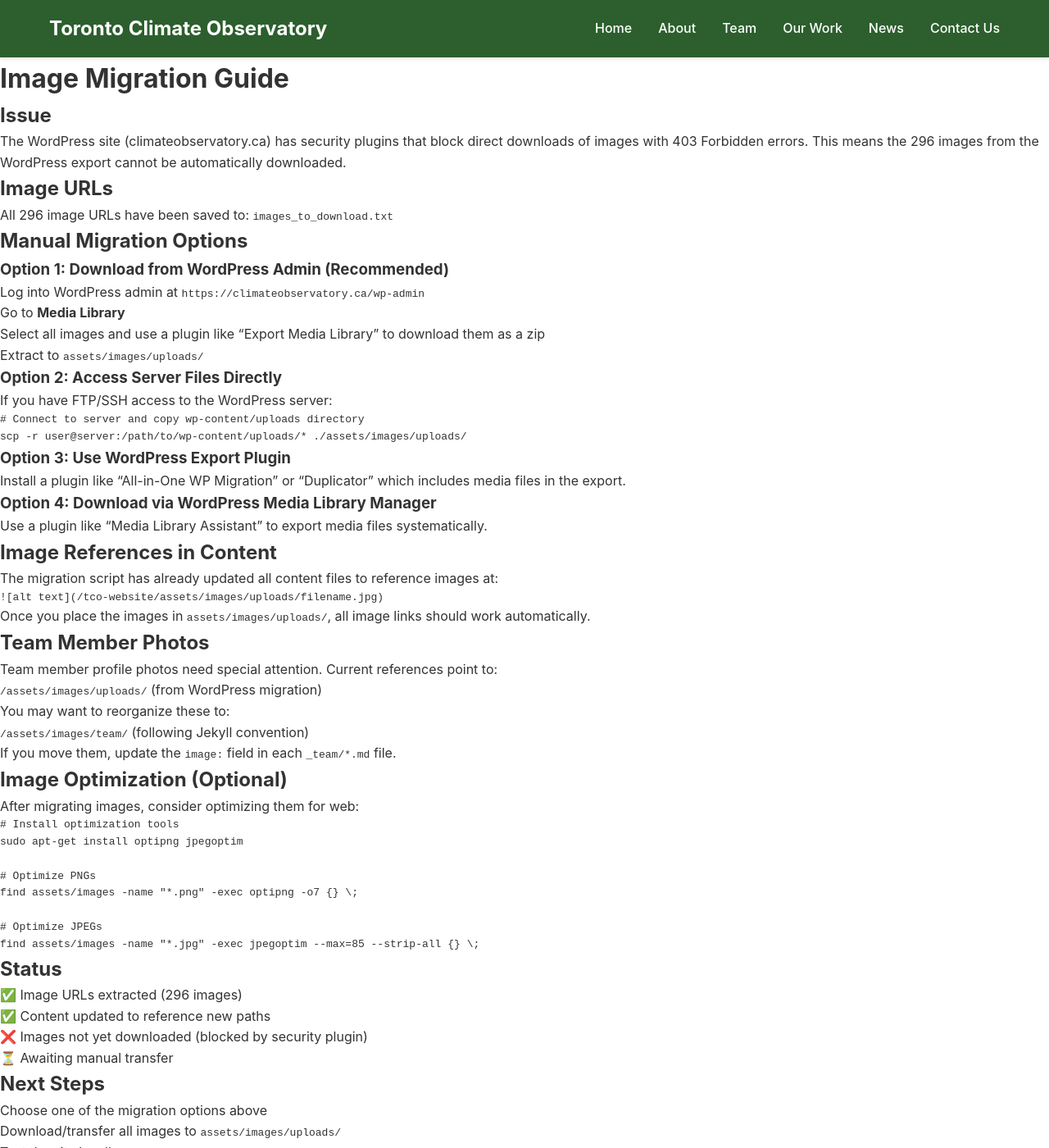
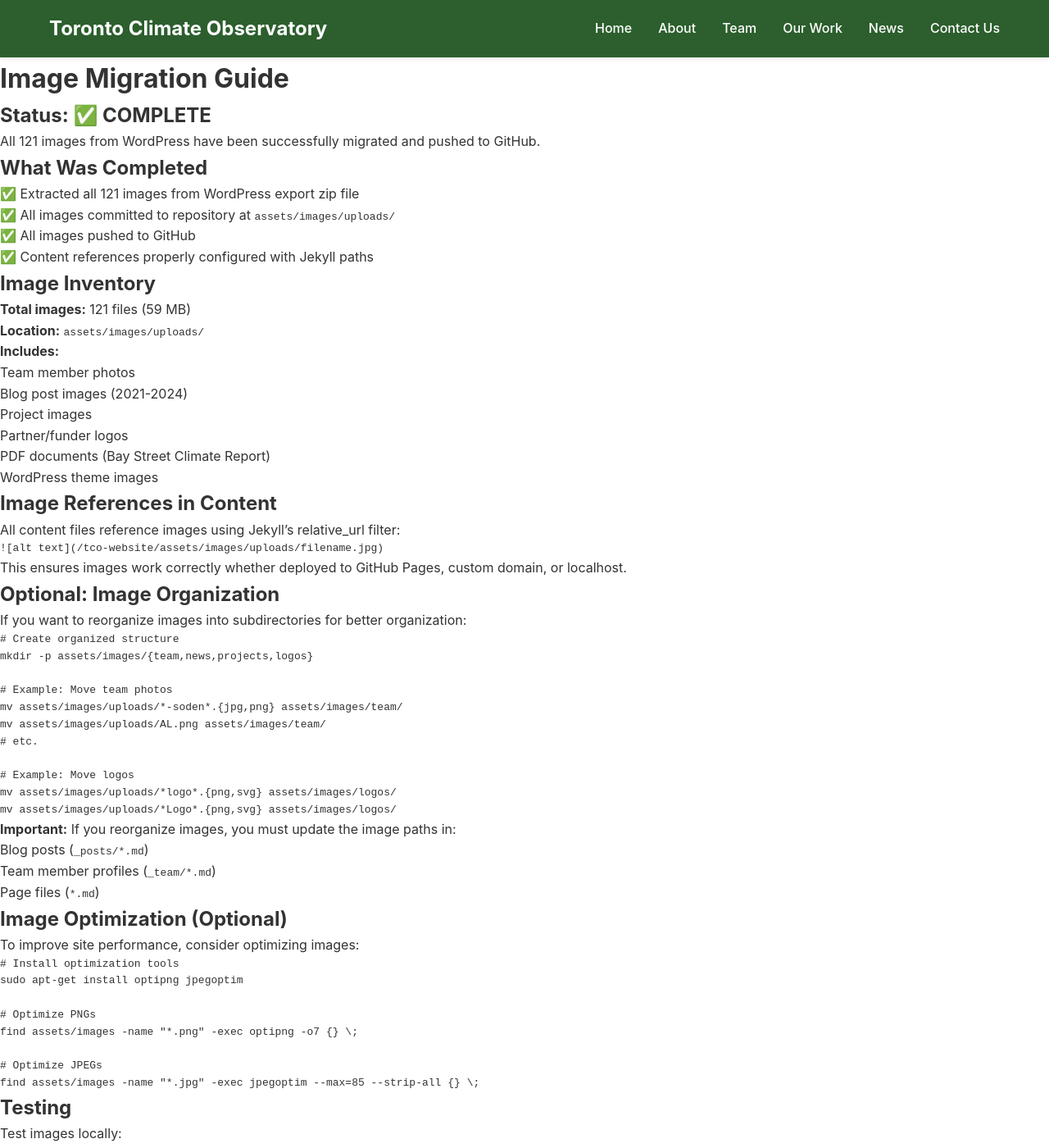
Before and after one commit to robertsoden/tco-website, a Jekyll site: the page built from IMAGE_MIGRATION.md, in a window 1280 px wide and 1400 px high. Shown: the whole window at 82% size. Built offline with Jekyll 4.4.1, drawn with Linux system fonts in a browser that asks for light colours; our own code applies the rules of GitHub Pages for plain Markdown files; some of the changed text lies outside the part shown.

Commit message:
Update image migration guide to reflect completion
All 121 images successfully migrated and pushed to GitHub.
Updated status from pending to complete.

````diff
--- a/IMAGE_MIGRATION.md
+++ b/IMAGE_MIGRATION.md
@@ -1,62 +1,64 @@
 # Image Migration Guide
 
-## Issue
+## Status: ✅ COMPLETE
 
-The WordPress site (climateobservatory.ca) has security plugins that block direct downloads of images with 403 Forbidden errors. This means the 296 images from the WordPress export cannot be automatically downloaded.
+All 121 images from WordPress have been successfully migrated and pushed to GitHub.
 
-## Image URLs
+## What Was Completed
 
-All 296 image URLs have been saved to: `images_to_download.txt`
+- ✅ Extracted all 121 images from WordPress export zip file
+- ✅ All images committed to repository at `assets/images/uploads/`
+- ✅ All images pushed to GitHub
+- ✅ Content references properly configured with Jekyll paths
 
-## Manual Migration Options
+## Image Inventory
 
-### Option 1: Download from WordPress Admin (Recommended)
-
-1. Log into WordPress admin at `https://climateobservatory.ca/wp-admin`
-2. Go to **Media Library**
-3. Select all images and use a plugin like "Export Media Library" to download them as a zip
-4. Extract to `assets/images/uploads/`
-
-### Option 2: Access Server Files Directly
-
-If you have FTP/SSH access to the WordPress server:
-
-```bash
-# Connect to server and copy wp-content/uploads directory
-scp -r user@server:/path/to/wp-content/uploads/* ./assets/images/uploads/
-```
-
-### Option 3: Use WordPress Export Plugin
-
-Install a plugin like "All-in-One WP Migration" or "Duplicator" which includes media files in the export.
-
-### Option 4: Download via WordPress Media Library Manager
-
-Use a plugin like "Media Library Assistant" to export media files systematically.
+- **Total images:** 121 files (59 MB)
+- **Location:** `assets/images/uploads/`
+- **Includes:**
+  - Team member photos
+  - Blog post images (2021-2024)
+  - Project images
+  - Partner/funder logos
+  - PDF documents (Bay Street Climate Report)
+  - WordPress theme images
 
 ## Image References in Content
 
-The migration script has already updated all content files to reference images at:
+All content files reference images using Jekyll's relative_url filter:
 
 ```markdown
 ![alt text]({{ "/assets/images/uploads/filename.jpg" | relative_url }})
 ```
 
-Once you place the images in `assets/images/uploads/`, all image links should work automatically.
+This ensures images work correctly whether deployed to GitHub Pages, custom domain, or localhost.
 
-## Team Member Photos
+## Optional: Image Organization
 
-Team member profile photos need special attention. Current references point to:
-- `/assets/images/uploads/` (from WordPress migration)
+If you want to reorganize images into subdirectories for better organization:
 
-You may want to reorganize these to:
-- `/assets/images/team/` (following Jekyll convention)
+```bash
+# Create organized structure
+mkdir -p assets/images/{team,news,projects,logos}
 
-If you move them, update the `image:` field in each `_team/*.md` file.
+# Example: Move team photos
+mv assets/images/uploads/*-soden*.{jpg,png} assets/images/team/
+mv assets/images/uploads/AL.png assets/images/team/
+# etc.
+
+# Example: Move logos
+mv assets/images/uploads/*logo*.{png,svg} assets/images/logos/
+mv assets/images/uploads/*Logo*.{png,svg} assets/images/logos/
+```
+
+**Important:** If you reorganize images, you must update the image paths in:
+- Blog posts (`_posts/*.md`)
+- Team member profiles (`_team/*.md`)
+- Page files (`*.md`)
 
 ## Image Optimization (Optional)
 
-After migrating images, consider optimizing them for web:
+To improve site performance, consider optimizing images:
 
 ```bash
 # Install optimization tools
@@ -69,21 +71,19 @@ find assets/images -name "*.png" -exec optipng -o7 {} \;
 find assets/images -name "*.jpg" -exec jpegoptim --max=85 --strip-all {} \;
 ```
 
-## Status
+## Testing
 
-- ✅ Image URLs extracted (296 images)
-- ✅ Content updated to reference new paths
-- ❌ Images not yet downloaded (blocked by security plugin)
-- ⏳ Awaiting manual transfer
+Test images locally:
 
-## Next Steps
+```bash
+bundle exec jekyll serve
+```
 
-1. Choose one of the migration options above
-2. Download/transfer all images to `assets/images/uploads/`
-3. Test the site locally: `bundle exec jekyll serve`
-4. Verify all images display correctly
-5. (Optional) Reorganize images into subdirectories:
-   - `/assets/images/team/` - Team photos
-   - `/assets/images/news/` - Blog post images
-   - `/assets/images/projects/` - Project images
-   - `/assets/images/logos/` - Logos and branding
+Open http://localhost:4000 and verify all images display correctly on:
+- Blog posts
+- Team member pages
+- Home page and other content pages
+
+## Deployment
+
+Images are now in the repository and will automatically deploy with GitHub Pages. No additional configuration needed.
````
